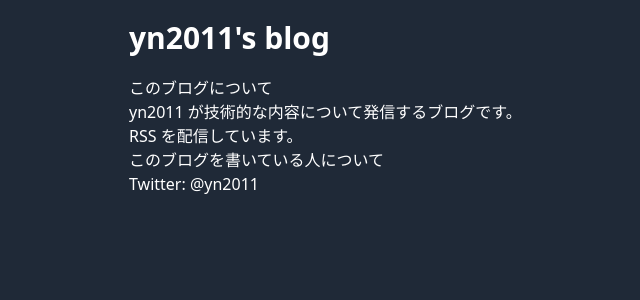
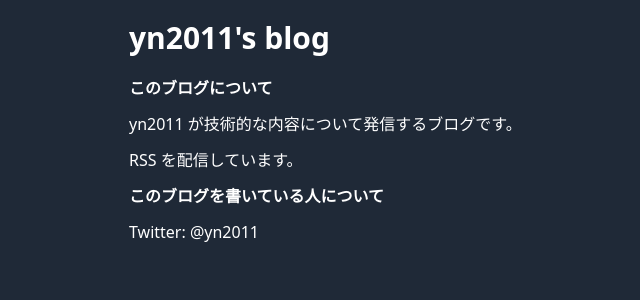
Before and after one commit to pokuwagata/yn2011-blog, a Next.js app: page /about in a window 1280 px wide. Shown: the top 300 px of the page, without its empty margins (47-687 px from the left). Built offline with nearby package versions, Linux system fonts and the light colour scheme.

Commit message:
extract mdx components

```diff
--- /dev/null
+++ b/app/about/contents.mdx
@@ -0,0 +1,11 @@
+import Link from "next/link";
+
+# このブログについて
+
+yn2011 が技術的な内容について発信するブログです。
+
+RSS を配信しています。
+
+## このブログを書いている人について
+
+- Twitter: <Link href="https://twitter.com/yn2011">@yn2011</Link>
--- a/app/about/page.tsx
+++ b/app/about/page.tsx
@@ -1,17 +1,9 @@
-import Link from "next/link";
+import Contents from "./contents.mdx";
 
 export default function Page({ params }: any) {
   return (
     <main>
-      <h1>このブログについて</h1>
-      <p>yn2011 が技術的な内容について発信するブログです。</p>
-      <p>RSS を配信しています。</p>
-      <h2>このブログを書いている人について</h2>
-      <ul>
-        <li>
-          Twitter: <Link href="https://twitter.com/yn2011">@yn2011</Link>
-        </li>
-      </ul>
+      <Contents />
     </main>
   );
 }
--- a/app/posts/[slug]/page.tsx
+++ b/app/posts/[slug]/page.tsx
@@ -4,6 +4,7 @@ import { notFound } from "next/navigation";
 import { baseURL, siteName } from "@/app/const";
 import Image from "next/image";
 import { Code } from "@/components/Code";
+import { MDXCustomComponents } from "@/components/Mdx";
 
 export function generateMetadata({ params }: any) {
   const slug = params.slug;
@@ -42,20 +43,7 @@ export async function generateStaticParams() {
 const components = {
   Image,
   Code,
-  h1: (props: React.ComponentProps<"h1">) => (
-    <h1 className="text-2xl font-bold mb-3" {...props} />
-  ),
-  h2: (props: React.ComponentProps<"h2">) => (
-    <h2 className="text-xl font-bold mb-3" {...props} />
-  ),
-  h3: (props: React.ComponentProps<"h3">) => (
-    <h3 className="text-lg font-bold mb-3" {...props} />
-  ),
-  p: (props: React.ComponentProps<"p">) => <p className="mb-3" {...props} />,
-  ul: (props: React.ComponentProps<"ul">) => (
-    <ul className="list-disc list-inside mb-3" {...props} />
-  ),
-  li: (props: React.ComponentProps<"li">) => <li className="mb-1" {...props} />,
+  ...MDXCustomComponents,
 };
 
 export default function Page({ params }: any) {
--- /dev/null
+++ b/components/Mdx.tsx
@@ -0,0 +1,16 @@
+export const MDXCustomComponents = {
+  h1: (props: React.ComponentProps<"h1">) => (
+    <h1 className="text-2xl font-bold mb-3" {...props} />
+  ),
+  h2: (props: React.ComponentProps<"h2">) => (
+    <h2 className="text-xl font-bold mb-3" {...props} />
+  ),
+  h3: (props: React.ComponentProps<"h3">) => (
+    <h3 className="text-lg font-bold mb-3" {...props} />
+  ),
+  p: (props: React.ComponentProps<"p">) => <p className="mb-3" {...props} />,
+  ul: (props: React.ComponentProps<"ul">) => (
+    <ul className="list-disc list-inside mb-3" {...props} />
+  ),
+  li: (props: React.ComponentProps<"li">) => <li className="mb-1" {...props} />,
+};
--- a/mdx-components.jsx
+++ /dev/null
@@ -1,3 +0,0 @@
-export function useMDXComponents(components) {
-  return { ...components };
-}
--- /dev/null
+++ b/mdx-components.tsx
@@ -0,0 +1,6 @@
+import type { MDXComponents } from "mdx/types";
+import { MDXCustomComponents } from "@/components/Mdx";
+
+export function useMDXComponents(components: MDXComponents) {
+  return { ...components, ...MDXCustomComponents };
+}
```
